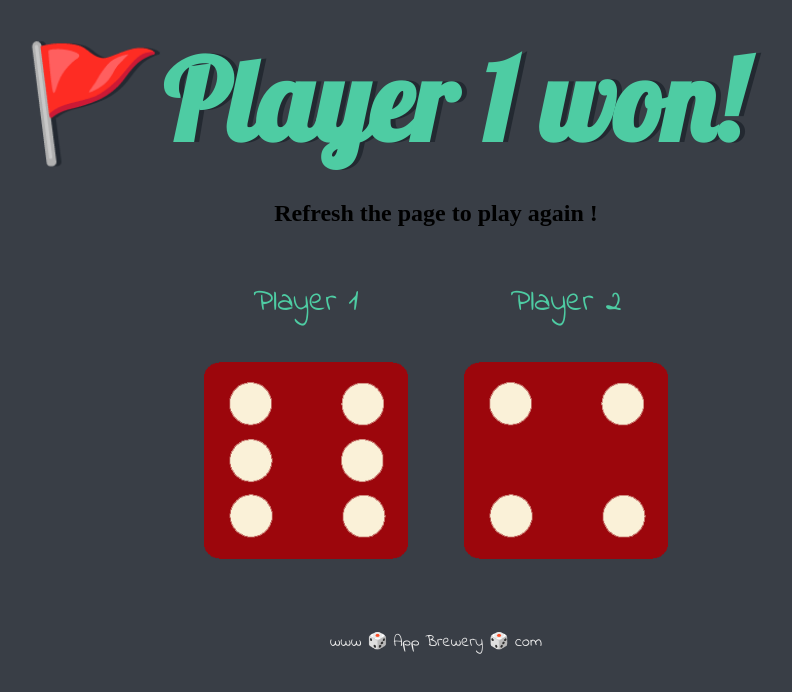
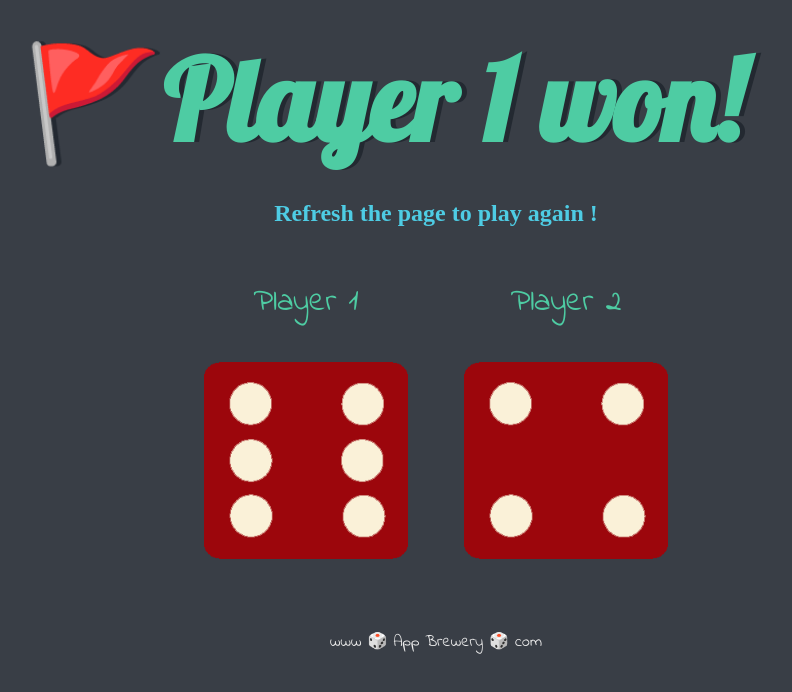
Before and after one commit to roland03/diceGame, a plain HTML site: page index.html in a window 1280 px wide. Shown: the whole page, without its empty margins (204-996 px from the left). Drawn offline with Linux system fonts and the light colour scheme.

Commit message:
h2 style

```diff
--- a/styles.css
+++ b/styles.css
@@ -21,6 +21,9 @@ h1 {
   font-size: 7rem;
   color: #4ECCA3;
 }
+h2{
+    color: #4ECCE4;
+}
 
 p {
   font-size: 2rem;
```
